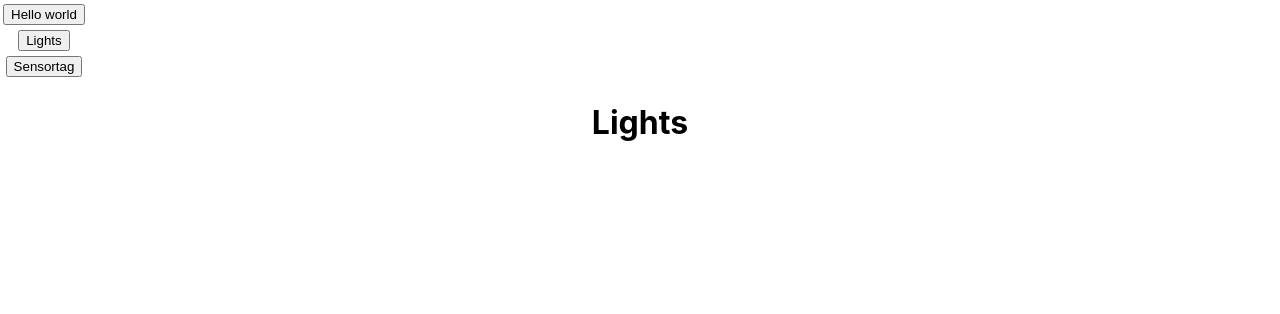
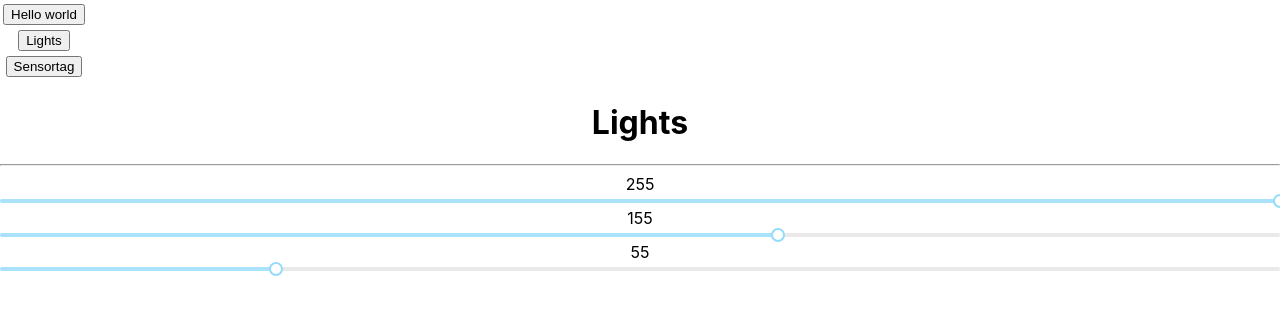
Before and after one commit to pmusgrave/iot-dashboard, a React (Create React App) app: page / in a window 1280 px wide. Both pictures are taken after a click on the button "Lights". Shown: the top 314 px of the page. Built offline with nearby package versions, Linux system fonts and the light colour scheme.

Commit message:
add RGB sliders for LED lights

```diff
--- a/package.json
+++ b/package.json
@@ -6,6 +6,7 @@
     "@testing-library/jest-dom": "^4.2.4",
     "@testing-library/react": "^9.4.0",
     "@testing-library/user-event": "^7.2.1",
+    "rc-slider": "^8.7.1",
     "react": "^16.12.0",
     "react-dom": "^16.12.0",
     "react-scripts": "3.3.0"
--- a/src/App.js
+++ b/src/App.js
@@ -5,7 +5,6 @@ import Dashboard from './Components/Dashboard.js';
 function App() {
   return (
     <div className="App">
-
       <Dashboard />
     </div>
   );
--- a/src/Components/Dashboard.js
+++ b/src/Components/Dashboard.js
@@ -12,9 +12,9 @@ class Dashboard extends Component {
         let lights = new Device("Lights");
         lights.color = {
             "R": 255,
-            "G": 255,
-            "B": 255,
-        }
+            "G": 155,
+            "B": 55,
+        };
         let sensortag = new Device("Sensortag");
 
         this.state = {
@@ -28,15 +28,32 @@ class Dashboard extends Component {
     }
 
     set_device(device_id) {
-        this.setState({selected_device:this.state.devices[device_id]});
+        this.setState({
+            selected_device: this.state.devices[device_id]
+        });
         console.log(device_id);
+    }
+
+    light_value_change (color, value){
+        let new_devices = Object.assign({}, this.state.devices);
+        new_devices["Lights"].color[color] = value;
+        this.setState({
+            devices: new_devices,
+            selected_device: new_devices["Lights"],
+        });
     }
 
     render() {
         return (
             <div>
-                <DeviceList devices={this.state.devices} set_device={this.set_device.bind(this)}/>
-                <SettingsPane selected_device={this.state.selected_device}/>
+                <DeviceList
+                    devices={this.state.devices}
+                    set_device={this.set_device.bind(this)}
+                />
+                <SettingsPane
+                    selected_device={this.state.selected_device}
+                    light_value_change={this.light_value_change.bind(this)}
+                />
             </div>
         );
     }
--- /dev/null
+++ b/src/Components/LightsSettings.js
@@ -0,0 +1,43 @@
+import React, { Component } from 'react';
+import ReactDOM from 'react-dom';
+import Slider, { Range } from 'rc-slider';
+import 'rc-slider/assets/index.css';
+
+class LightsSettings extends Component {
+    constructor(props) {
+        super(props);
+    }
+
+    value_change(color, value) {
+        this.props.light_value_change(color,value);
+    }
+
+    render() {
+        return (
+            <div>
+                <h1>{this.props.selected_device.name}</h1>
+                <hr/>
+                {this.props.selected_device.color["R"]}
+                <Slider
+                    value={this.props.selected_device.color["R"]}
+                    max={255}
+                    onChange={this.value_change.bind(this,"R")}
+                />
+                {this.props.selected_device.color["G"]}
+                <Slider
+                    value={this.props.selected_device.color["G"]}
+                    max={255}
+                    onChange={this.value_change.bind(this,"G")}
+                />
+                {this.props.selected_device.color["B"]}
+                <Slider
+                    value={this.props.selected_device.color["B"]}
+                    max={255}
+                    onChange={this.value_change.bind(this,"B")}
+                />
+            </div>
+        );
+    }
+}
+
+export default LightsSettings;
--- /dev/null
+++ b/src/Components/SensortagSettings.js
@@ -0,0 +1,18 @@
+import React, { Component } from 'react';
+import ReactDOM from 'react-dom';
+
+class SensortagSettings extends Component {
+    constructor(props) {
+        super(props);
+    }
+
+    render() {
+        return (
+                <div>
+                <h1>{this.props.selected_device.name}</h1>
+                </div>
+        );
+    }
+}
+
+export default SensortagSettings;
--- a/src/Components/SettingsPane.js
+++ b/src/Components/SettingsPane.js
@@ -1,5 +1,7 @@
 import React, { Component } from 'react';
 import ReactDOM from 'react-dom';
+import LightsSettings  from './LightsSettings.js';
+import SensortagSettings from './SensortagSettings.js';
 
 class SettingsPane extends Component {
     constructor(props) {
@@ -7,19 +9,28 @@ class SettingsPane extends Component {
     }
 
     render() {
-        if (this.props.selected_device.name == "lights") {
+        if (this.props.selected_device.name == "Lights") {
+            return (
+                <LightsSettings
+                    selected_device={this.props.selected_device}
+                    light_value_change={this.props.light_value_change}
+                />
+            );
+        }
+        else if (this.props.selected_device.name == "Sensortag") {
+            return (
+                <SensortagSettings
+                    selected_device={this.props.selected_device}
+                />
+            );
+        }
+        else {
             return (
                 <div>
                     <h1>{this.props.selected_device.name}</h1>
-                    <h1>{this.props.selected_device.color}</h1>
                 </div>
             );
         }
-        return (
-            <div>
-                <h1>{this.props.selected_device.name}</h1>
-            </div>
-        );
     }
 }
 
```
Also changed, not shown: src/Components/DeviceList.js (indentation only), 1 other file (tests, documents, lock files or other folders).
